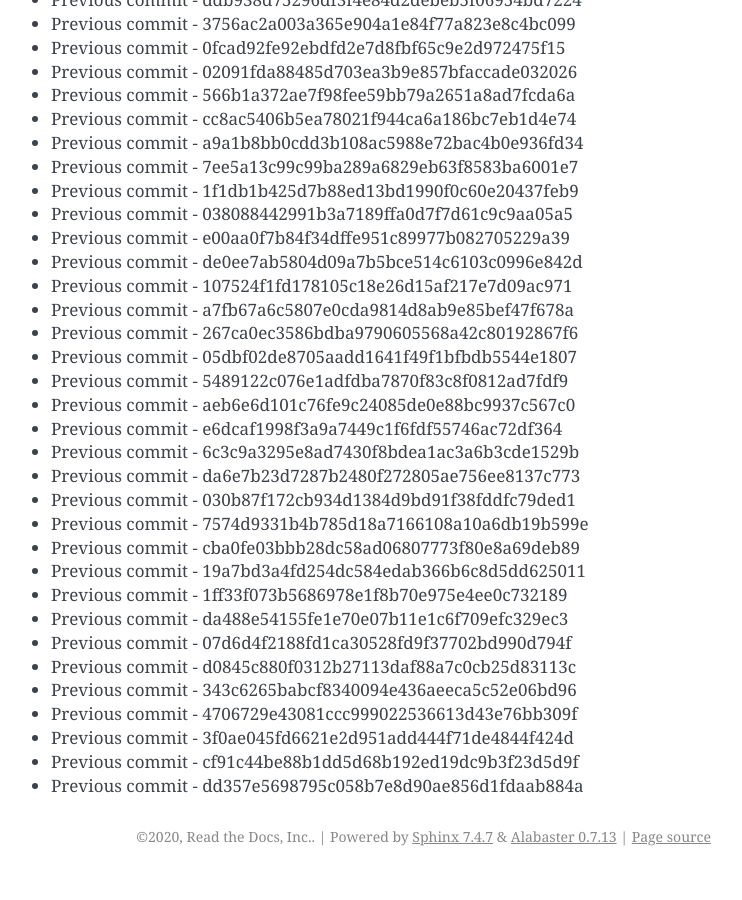
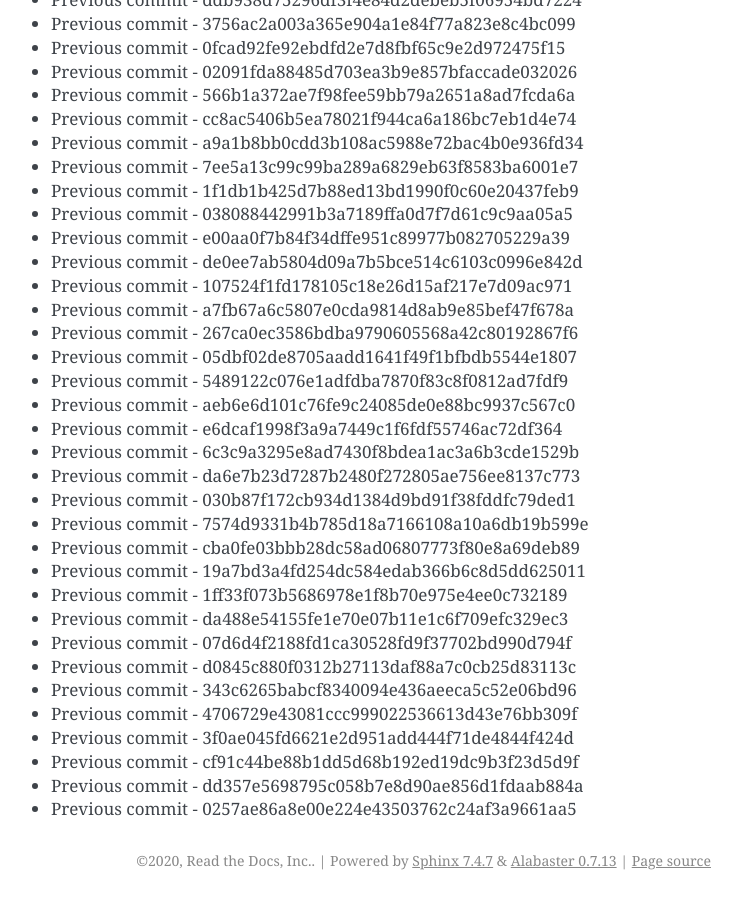
Before and after one commit to readthedocs/rtd-git-stresstest, a Sphinx documentation site: the page built from docs/updates.rst, in a window 1280 px wide and 900 px high, scrolled down 58791 px. Shown: the whole window, without its empty margins (399-1141 px from the left). Built offline with Sphinx 7.4.7, drawn with Linux system fonts in a browser that asks for light colours; before the commit the page ends 59667 px from its top, so only the background shows below that.

Commit message:
Generating commit from previous: 0257ae86a8e00e224e43503762c24af3a9661aa5

```diff
--- a/docs/updates.rst
+++ b/docs/updates.rst
@@ -2502,3 +2502,4 @@ It can be tested for any performance characteristics.
 * Previous commit - 3f0ae045fd6621e2d951add444f71de4844f424d
 * Previous commit - cf91c44be88b1dd5d68b192ed19dc9b3f23d5d9f
 * Previous commit - dd357e5698795c058b7e8d90ae856d1fdaab884a
+* Previous commit - 0257ae86a8e00e224e43503762c24af3a9661aa5
```
